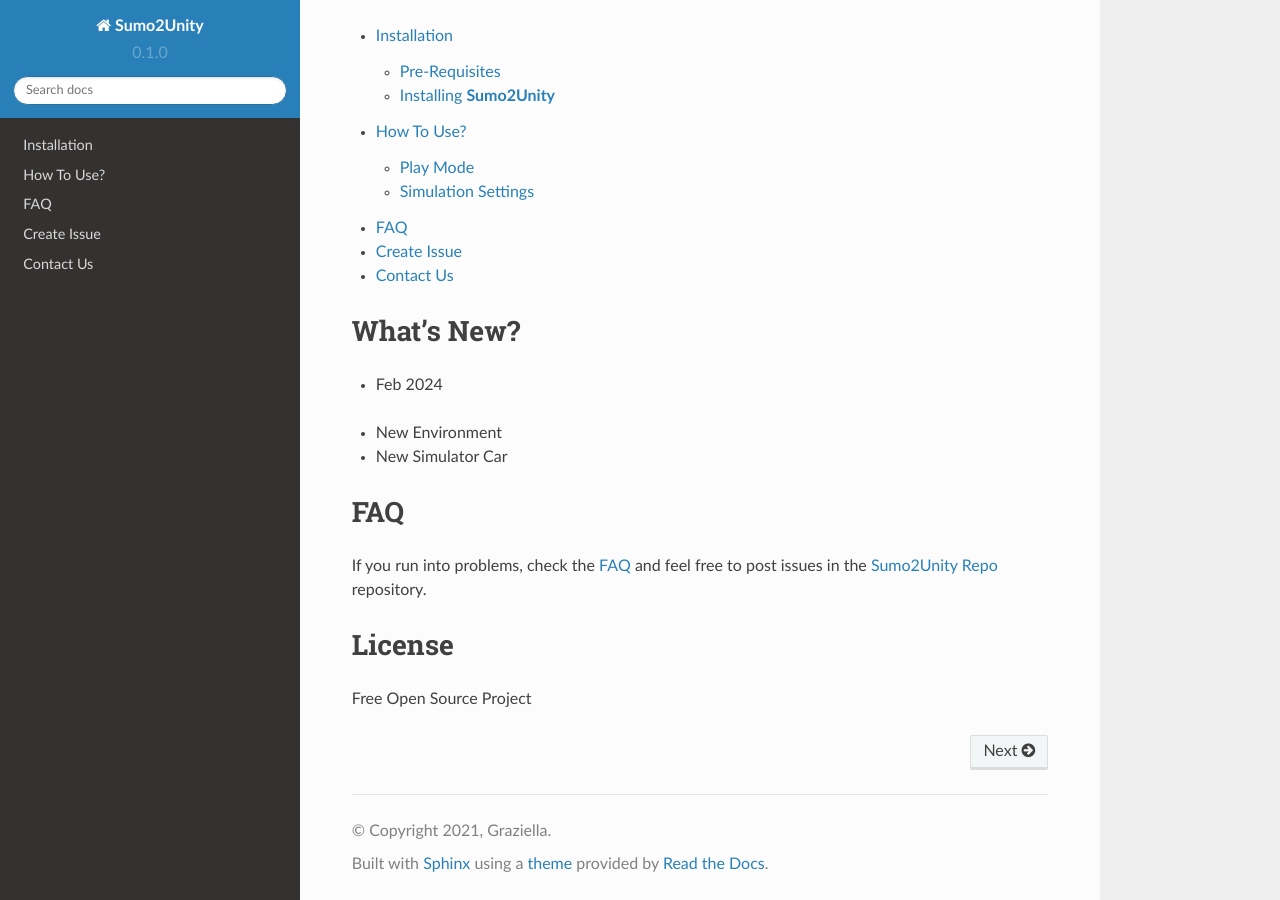
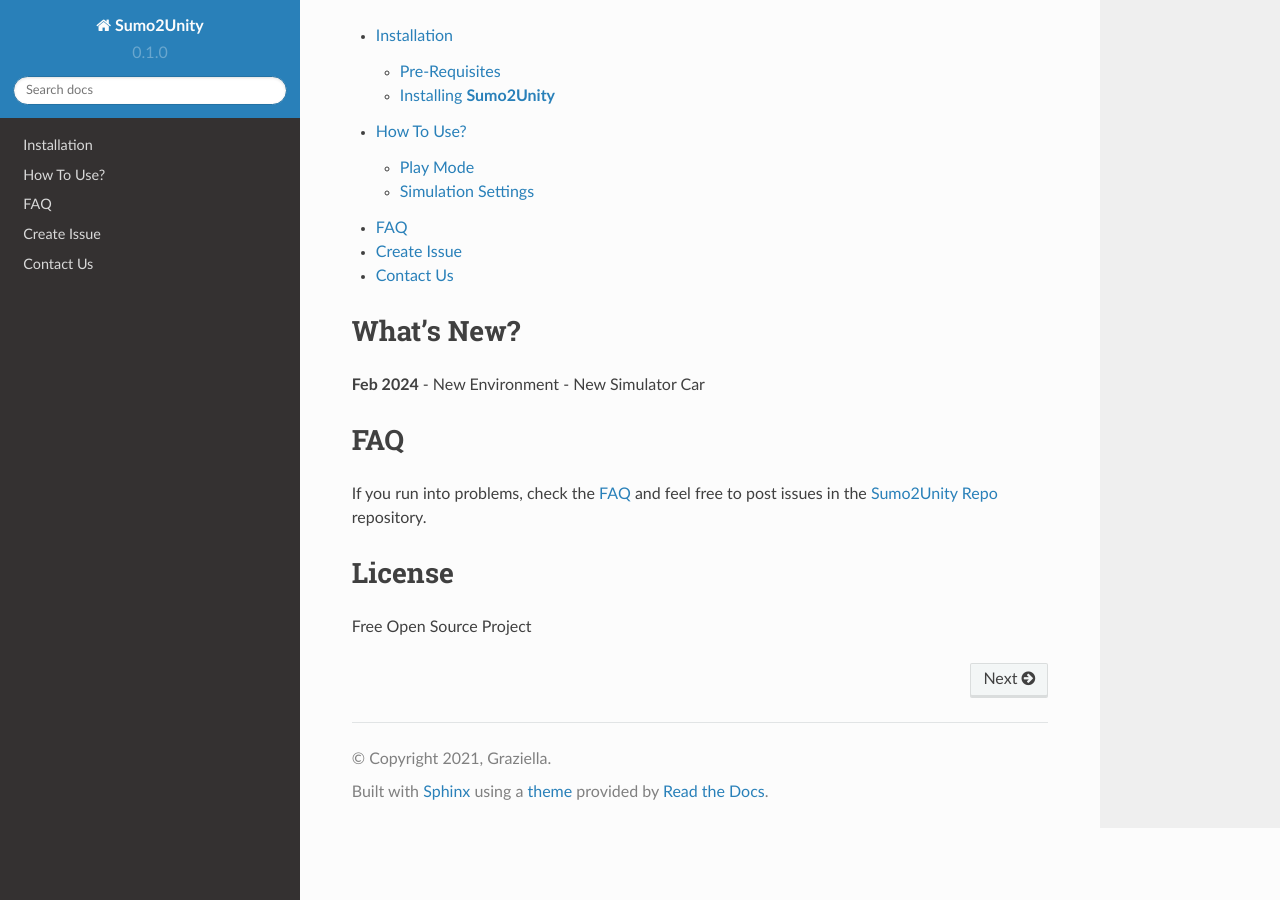
Before and after one commit to SimuTraffX-Lab/sumo2UnityDocumentation, a Sphinx documentation site: the page built from docs/source/index.rst, in a window 1280 px wide and 900 px high, scrolled down 1057 px. Built offline with Sphinx 7.4.7 and the Read the Docs theme 2.0.0, drawn with Linux system fonts in a browser that asks for light colours.

Commit message:
fixed whats new

```diff
--- a/docs/source/faq.rst
+++ b/docs/source/faq.rst
@@ -2,7 +2,6 @@
 ===
 
 **What is Sumo2Unity?**
-
 Sumo2Unity is a software that seamlessly integrates SUMO with Unity.
 This software bridges the gap between microscopic
 traffic simulation and real-time 3D visualization, empowering you to
@@ -12,9 +11,7 @@
 applications in transportation.
 
 **How to install Sumo2Unity?**
-
 You can find specific download and setup instructions in `here <https://sumo2unitydocumentation.readthedocs.io/en/latest/usage.html>`_.
 
 **Is Sumo2Unity free?**
-
 Yes. Sumo2Unity is free open source project.
--- a/docs/source/index.rst
+++ b/docs/source/index.rst
@@ -48,7 +48,7 @@
 What's New?
 ===========
 
-* Feb 2024
+**Feb 2024**
 - New Environment
 - New Simulator Car
 
```
